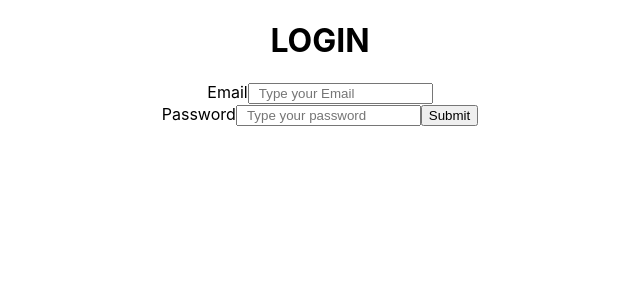
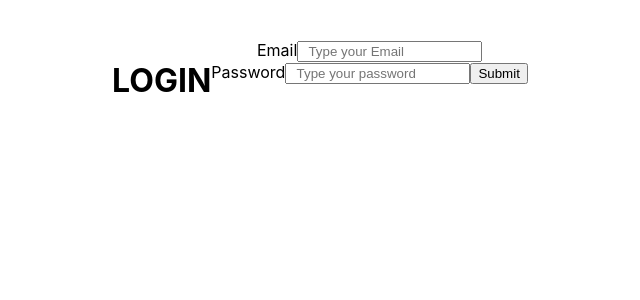
Before and after one commit to WebAhead10/webahead-library-frontend, a React (Create React App) app: page /signin in a window 1280 px wide. Shown: the top 300 px of the page, without its empty margins (320-960 px from the left). Built offline with nearby package versions, Linux system fonts and the light colour scheme.

Commit message:
fixed form finished front end for signin

```diff
--- a/src/pages/Signin/index.jsx
+++ b/src/pages/Signin/index.jsx
@@ -10,7 +10,9 @@ const Signin = () => {
     email: "",
     password: "",
   })
+
   const history = useHistory();
+
   const onChange =
     (stateKey) =>
       ({ target }) =>
@@ -33,9 +35,9 @@ const Signin = () => {
   }
 
   return (
-    <div className="container">
+    <div className="signin">
       <h1>LOGIN</h1>
-      <form action="/" method="GET" className="form">
+      <form action="/" method="POST" className="form">
 
         <label htmlFor="email">
           Email
@@ -49,7 +51,7 @@ const Signin = () => {
 
         </label><br />
 
-        <label htmlFor="">
+        <label htmlFor="password">
           Password
           <input
             name="password"
--- a/src/pages/Signin/style.css
+++ b/src/pages/Signin/style.css
@@ -1,4 +1,4 @@
-.sign-in {
+.signin {
   display: flex;
   justify-content: center;
   margin-top: 40px;
```
